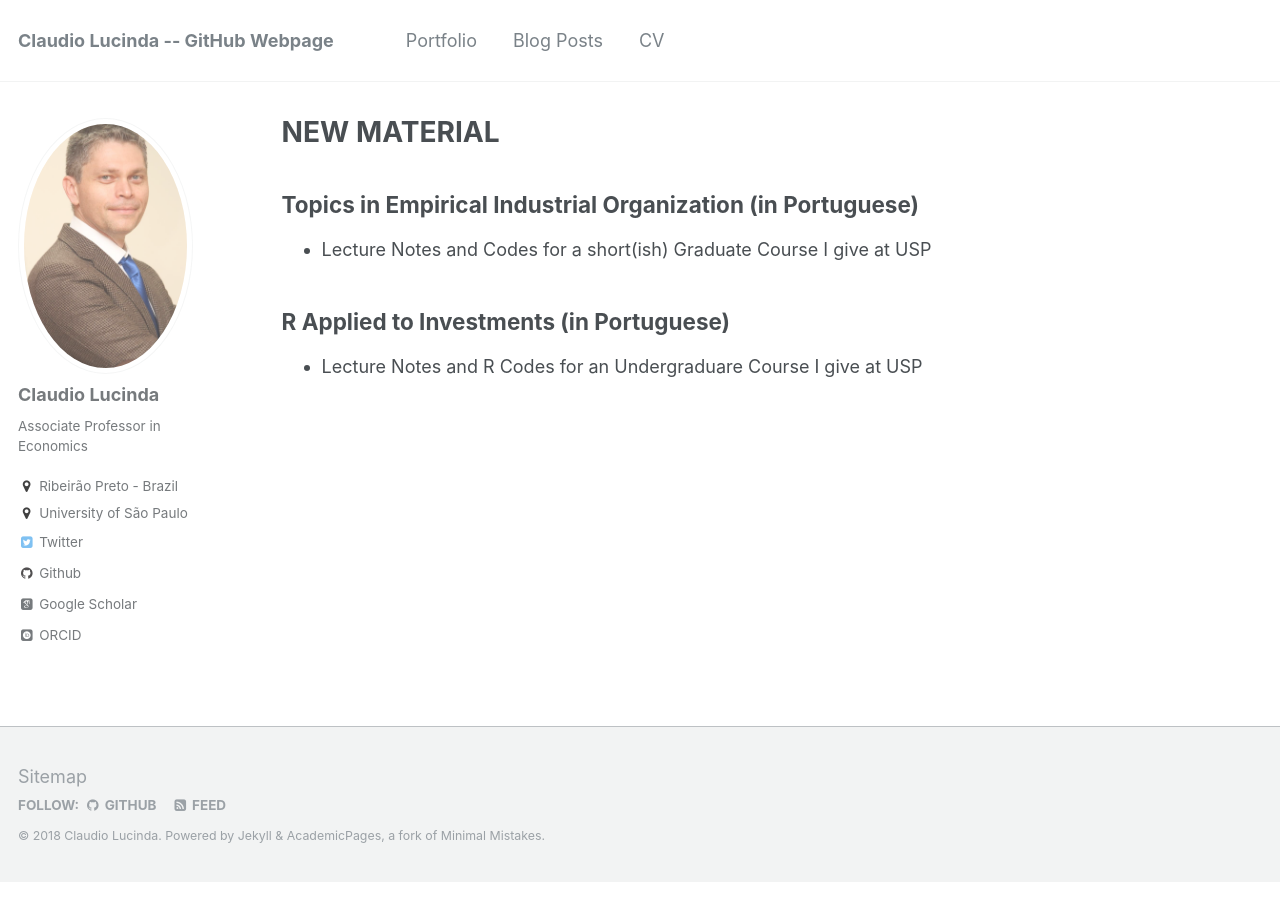
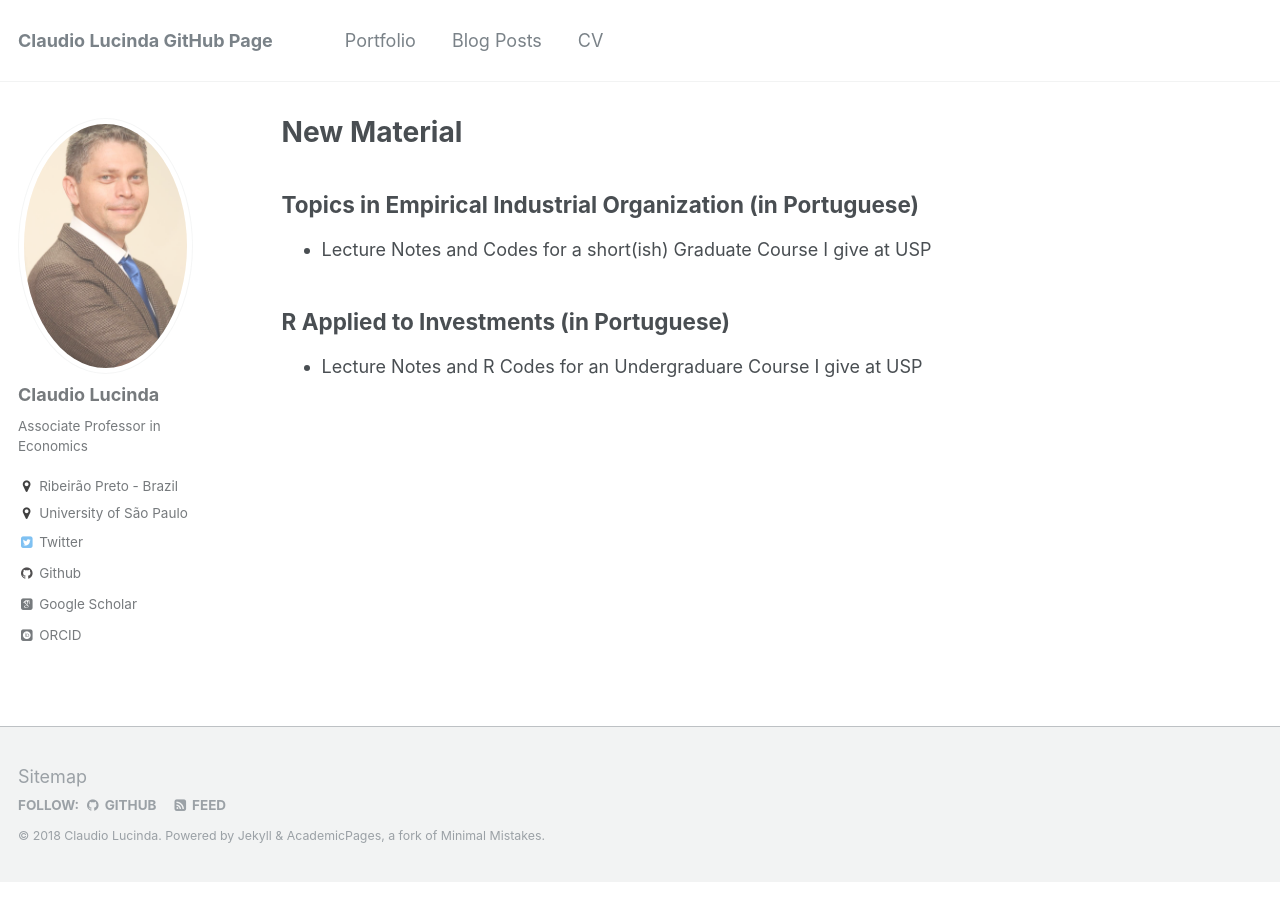
Before and after one commit to claudiolucinda/claudiolucinda.github.io, a Jekyll site: the page built from index.md, in a window 1280 px wide. Built offline with Jekyll 4.4.1, drawn with Linux system fonts in a browser that asks for light colours; some web fonts are replaced.

Commit message:
More Stuff

```diff
--- a/_config.yml
+++ b/_config.yml
@@ -7,7 +7,7 @@
 
 # Site Settings
 locale                   : "en-US"
-title                    : "Claudio Lucinda -- GitHub Webpage"
+title                    : "Claudio Lucinda GitHub Page"
 title_separator          : "-"
 name                     : &name "Claudio Lucinda"
 description              : &description "Associate Professor in Economics, USP"
--- a/index.md
+++ b/index.md
@@ -1,6 +1,6 @@
 ---
 layout: archive
-title: "NEW MATERIAL"
+title: "New Material"
 
 ---
 
```
